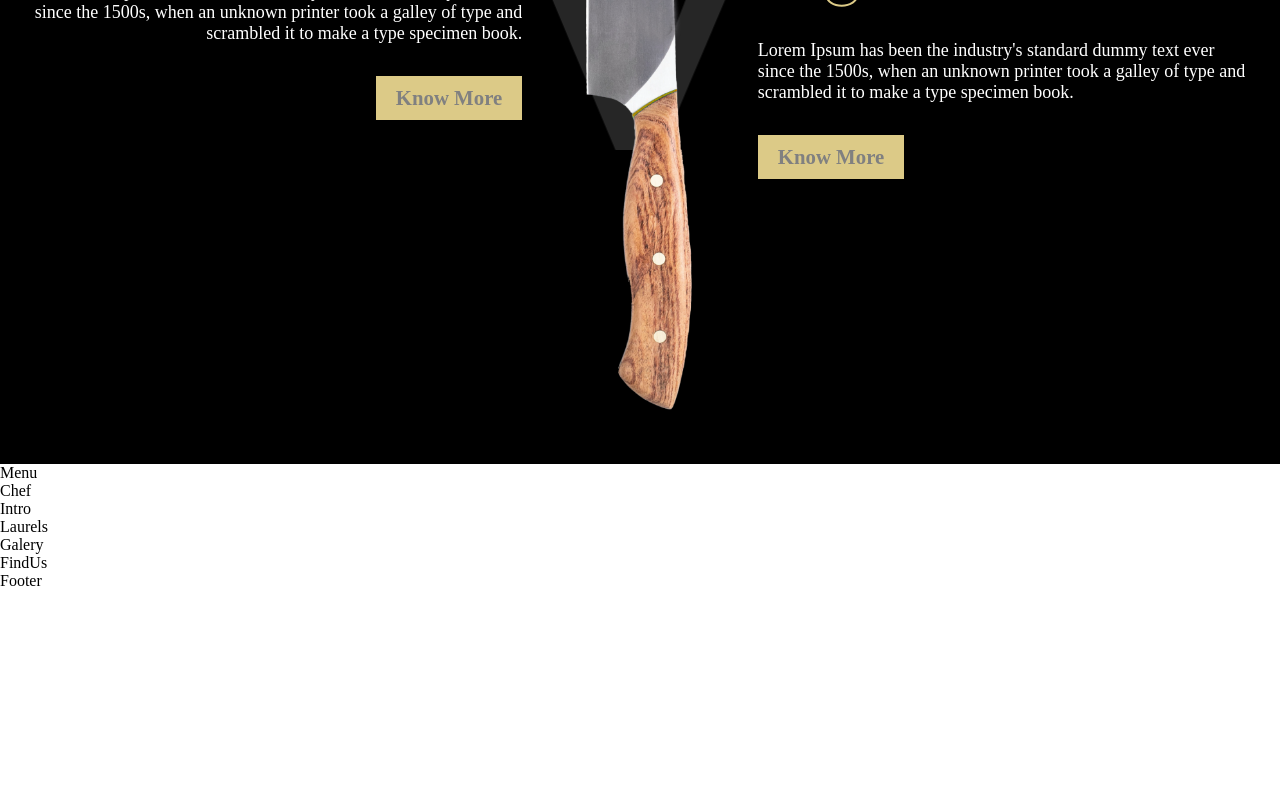
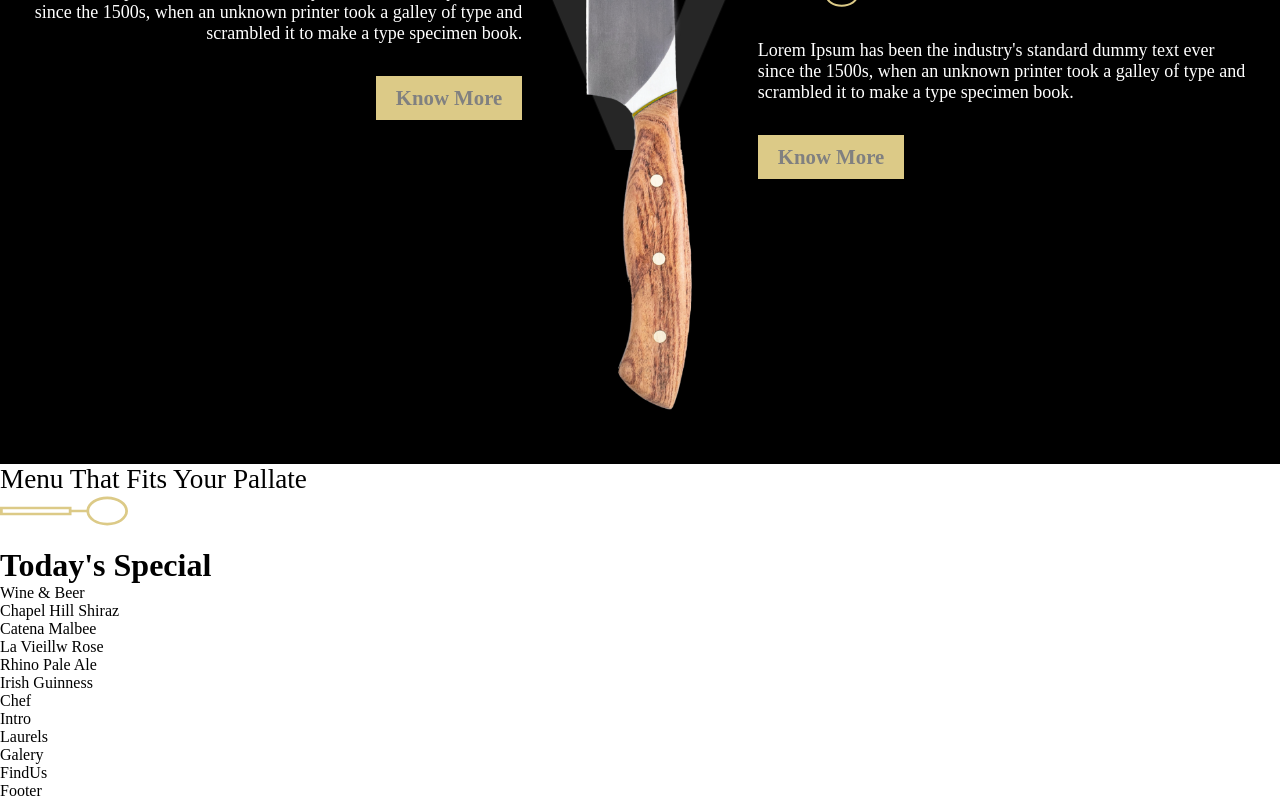
Before and after one commit to valensixx/resturant-app-react, a React (Create React App) app: page / in a window 1280 px wide. Shown: the part 1187-1987 px from the top of the page. Before the commit the page ends 1777 px from the top, so only its background shows below. Built offline with nearby package versions, Linux system fonts and the light colour scheme; a web font is replaced by a local one.

Commit message:
working on Menu.jsx

```diff
--- a/src/containers/Menu/Menu.jsx
+++ b/src/containers/Menu/Menu.jsx
@@ -1,10 +1,28 @@
 import React from "react";
 import "./Menu.css";
 import {images, data} from '../../data';
+import { SubHeading, Menuitem } from "../../components";
+
+
 export default function Menu(){
     return(
-        <div>
-            Menu
+        <div className="app-specialMenu flex-center section-padding" id="menu">
+            <div className="app-specialMenu-title">
+                <SubHeading title="Menu That Fits Your Pallate"/>
+                <h1 className="headtext-cormorant">Today's Special</h1>
+            </div>
+
+            <div className="app-menu-menu">
+                <div className="app-menu-menu-wine flex-center">
+                    <p className="app-menu-menu-heading">Wine & Beer</p>
+                    <div className="app-menu-menu-items">
+                        {data.wines.map((wine, index)=>(
+                            <p>{wine.title}</p>
+                        ))}
+                    </div>
+                </div>
+            </div>
+
         </div>
     );
 }
```
